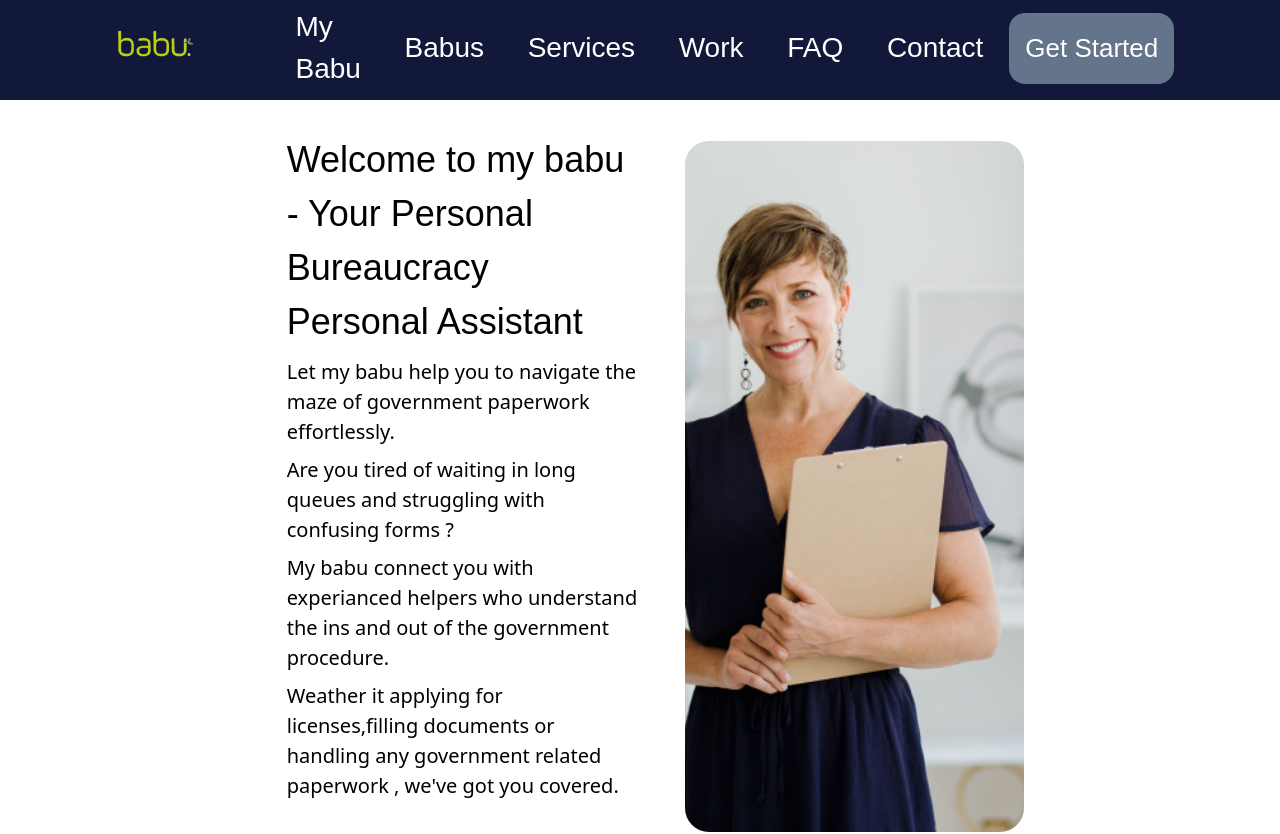
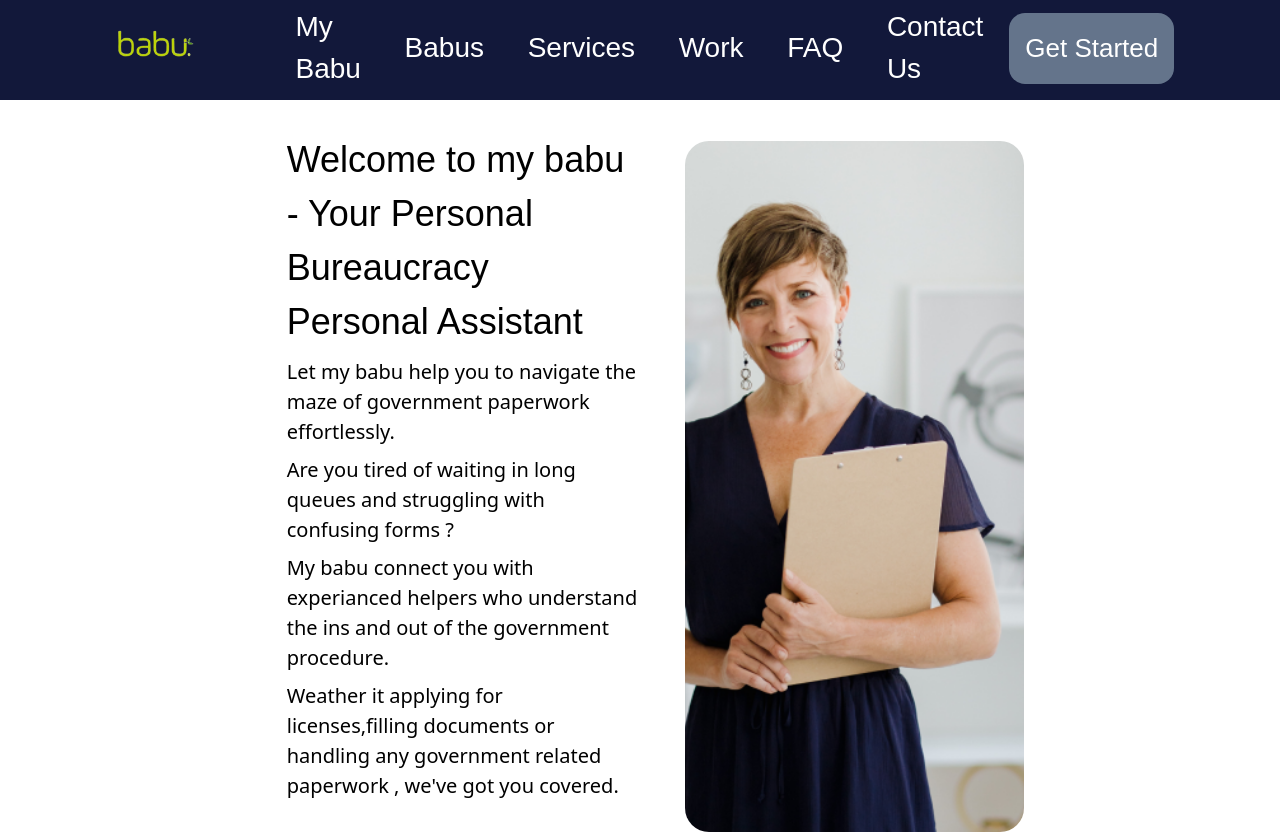
Before and after one commit to suryanshpandey61/Farmer_Site, a React (Create React App) app: page / in a window 1280 px wide. Shown: the top 834 px of the page. Built offline with nearby package versions, Linux system fonts and the light colour scheme; a web font is replaced by a local one.

Commit message:
FAQ Added

```diff
--- a/src/App.js
+++ b/src/App.js
@@ -6,6 +6,7 @@
 import Services from './components/Services';
 import Work from './components/Work';
 import FAQ from './components/FAQ';
+import Contactus from './components/Contactus';
 
 function App() {
   return (
@@ -40,6 +41,10 @@
         <FAQ/>
       </div>
 
+      <div id='contactus' className='mt-[4%]'>
+        <Contactus/>
+      </div>
+
 
 
     </div>
--- /dev/null
+++ b/src/components/Contactus.jsx
@@ -0,0 +1,21 @@
+import React from 'react'
+
+function Contactus() {
+  return (
+    <div>
+
+            {/* contact from & image Div  */}
+
+            <div>
+                <div>
+                    <h1>Contact Us</h1>
+                </div>
+            </div>
+
+
+
+    </div>
+  )
+}
+
+export default Contactus
--- a/src/components/FAQ.jsx
+++ b/src/components/FAQ.jsx
@@ -48,7 +48,7 @@
         </div>
 
         {/* questions grid  */}
-        <div className='w-[80%] mx-auto mt-[4%]'>
+        <div className='w-[80%] mx-auto mt-[4%] pb-[4%]'>
             <Faq
                 data={data}
                 styles={styles}
--- a/src/components/Navbar.jsx
+++ b/src/components/Navbar.jsx
@@ -38,7 +38,9 @@
           </Link>
         </div>
         <div className="text-white hover:text-orange-400  hover:cursor-pointer transition-all duration-200">
-          <a href="">Contact</a>
+          <Link to="contactus" smooth={true} duration={500}>
+           Contact Us
+          </Link>
         </div>
       </div>
       <div className="bg-slate-500  flex px-4 rounded-2xl hover:cursor-pointer hover:bg-blue-500  transition-all duration-500">
```
